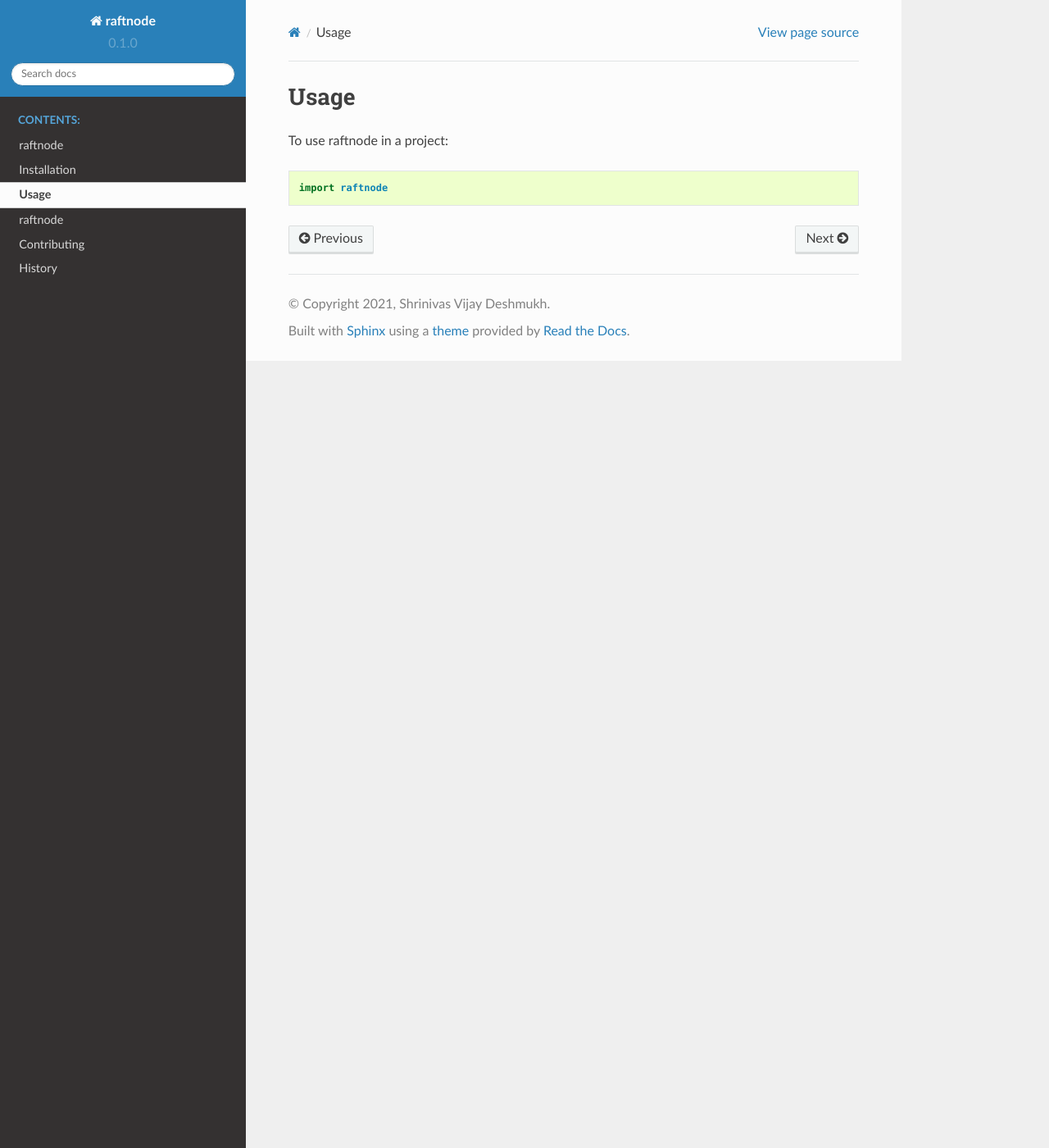
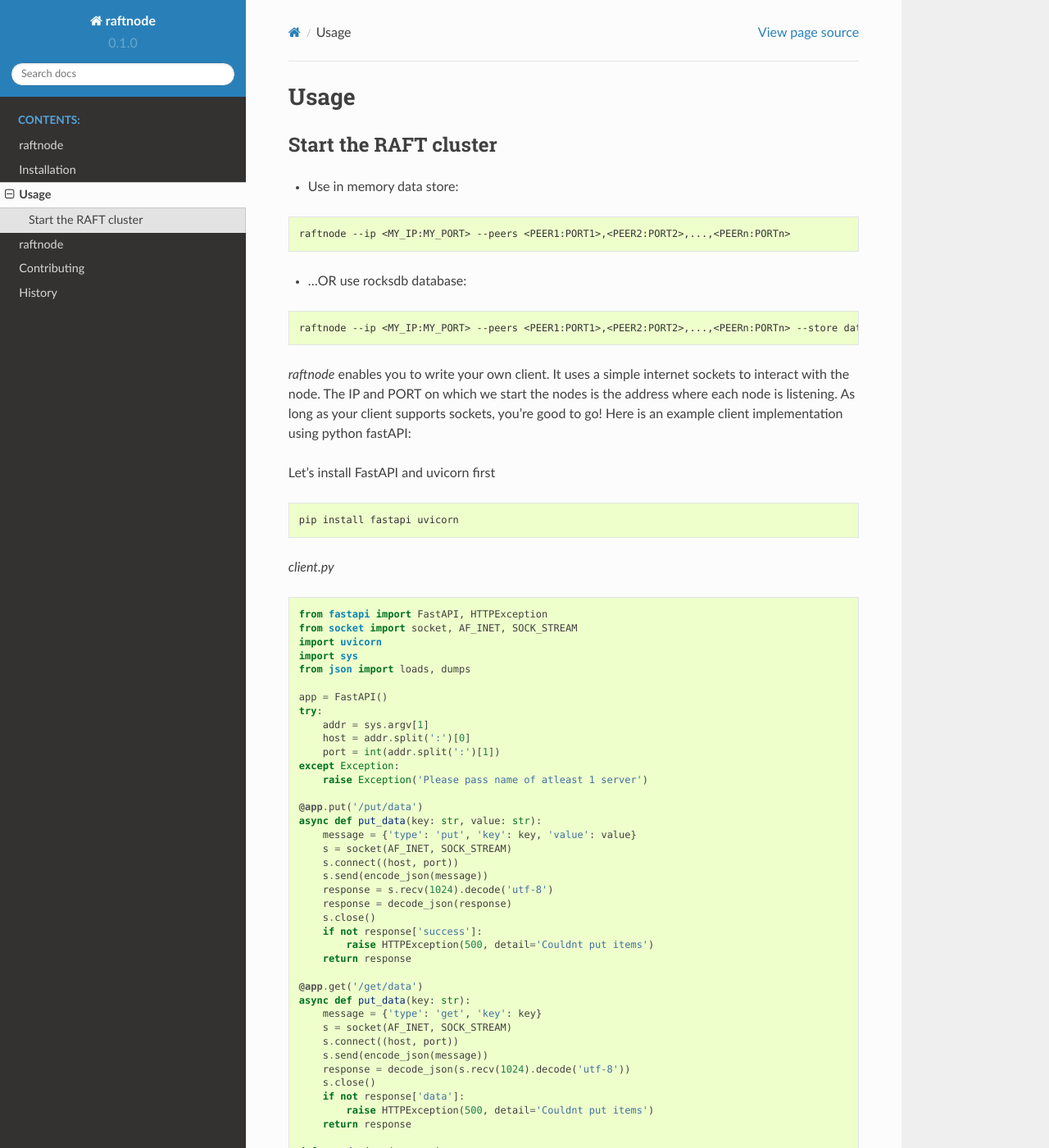
Before and after one commit to shrinivdeshmukh/raftnode, a Sphinx documentation site: the page built from docs/usage.rst, in a window 1280 px wide and 1400 px high. Shown: the whole window at 82% size. Built offline with Sphinx 7.4.7 and the Read the Docs theme 2.0.0, drawn with Linux system fonts in a browser that asks for light colours; some of the changed text lies outside the part shown.

Commit message:
usage.rst updated

```diff
--- a/docs/usage.rst
+++ b/docs/usage.rst
@@ -2,6 +2,95 @@
 Usage
 =====
 
-To use raftnode in a project::
+Start the RAFT cluster
+----------------------
 
-    import raftnode
+* Use in memory data store:
+
+.. code-block:: console
+
+        raftnode --ip <MY_IP:MY_PORT> --peers <PEER1:PORT1>,<PEER2:PORT2>,...,<PEERn:PORTn>
+
+* ...OR use rocksdb database:
+
+.. code-block:: console
+
+        raftnode --ip <MY_IP:MY_PORT> --peers <PEER1:PORT1>,<PEER2:PORT2>,...,<PEERn:PORTn> --store database --database <DATABASE_NAME> --volume <DIRECTORY TO STORE THE DATABASE>
+
+*raftnode* enables you to write your own client. It uses a simple internet sockets to interact with the node. The IP and PORT on which we start the nodes is the address where each node is listening.
+As long as your client supports sockets, you're good to go! Here is an example client implementation using python fastAPI:
+
+Let's install FastAPI and uvicorn first
+
+.. code-block:: console
+
+    pip install fastapi uvicorn
+
+*client.py*
+
+.. code-block:: python
+
+    from fastapi import FastAPI, HTTPException
+    from socket import socket, AF_INET, SOCK_STREAM
+    import uvicorn
+    import sys
+    from json import loads, dumps
+
+    app = FastAPI()
+    try:
+        addr = sys.argv[1]
+        host = addr.split(':')[0]
+        port = int(addr.split(':')[1])
+    except Exception:
+        raise Exception('Please pass name of atleast 1 server')
+
+    @app.put('/put/data')
+    async def put_data(key: str, value: str):
+        message = {'type': 'put', 'key': key, 'value': value}
+        s = socket(AF_INET, SOCK_STREAM)
+        s.connect((host, port))
+        s.send(encode_json(message))
+        response = s.recv(1024).decode('utf-8')
+        response = decode_json(response)
+        s.close()
+        if not response['success']:
+            raise HTTPException(500, detail='Couldnt put items')
+        return response
+
+    @app.get('/get/data')
+    async def put_data(key: str):
+        message = {'type': 'get', 'key': key}
+        s = socket(AF_INET, SOCK_STREAM)
+        s.connect((host, port))
+        s.send(encode_json(message))
+        response = decode_json(s.recv(1024).decode('utf-8'))
+        s.close()
+        if not response['data']:
+            raise HTTPException(500, detail='Couldnt put items')
+        return response
+
+    def encode_json(message):
+        message = bytes(dumps(message), encoding='utf-8')
+        return message
+
+    def decode_json(message):
+        return loads(message)
+
+    if __name__ == '__main__':
+        uvicorn.run('web:app', host='0.0.0.0', port=8000)
+
+To run this:
+
+.. code-block:: console
+
+    python client.py <IP:PORT OF ANY NODE>
+
+You can now go to http://localhost:8000/docs to browse the OpenAPI UI
+
+* Let's try and insert some data using the */put/data* API
+
+.. image:: ../static/put.png
+
+* Let's retrieve the data we just put using the */get/data* API
+
+.. image:: ../static/get.png
```
Also changed, not shown: static/get.png (added), static/put.png (added).
